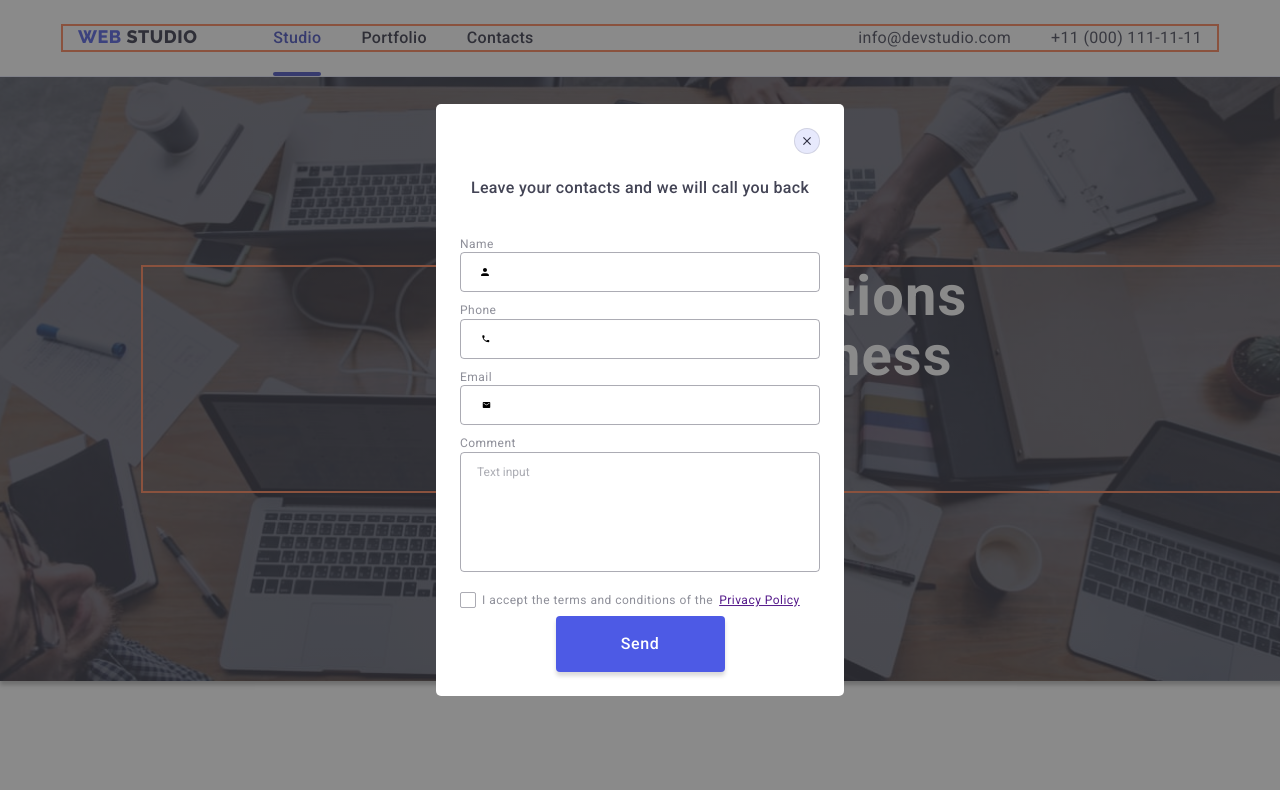
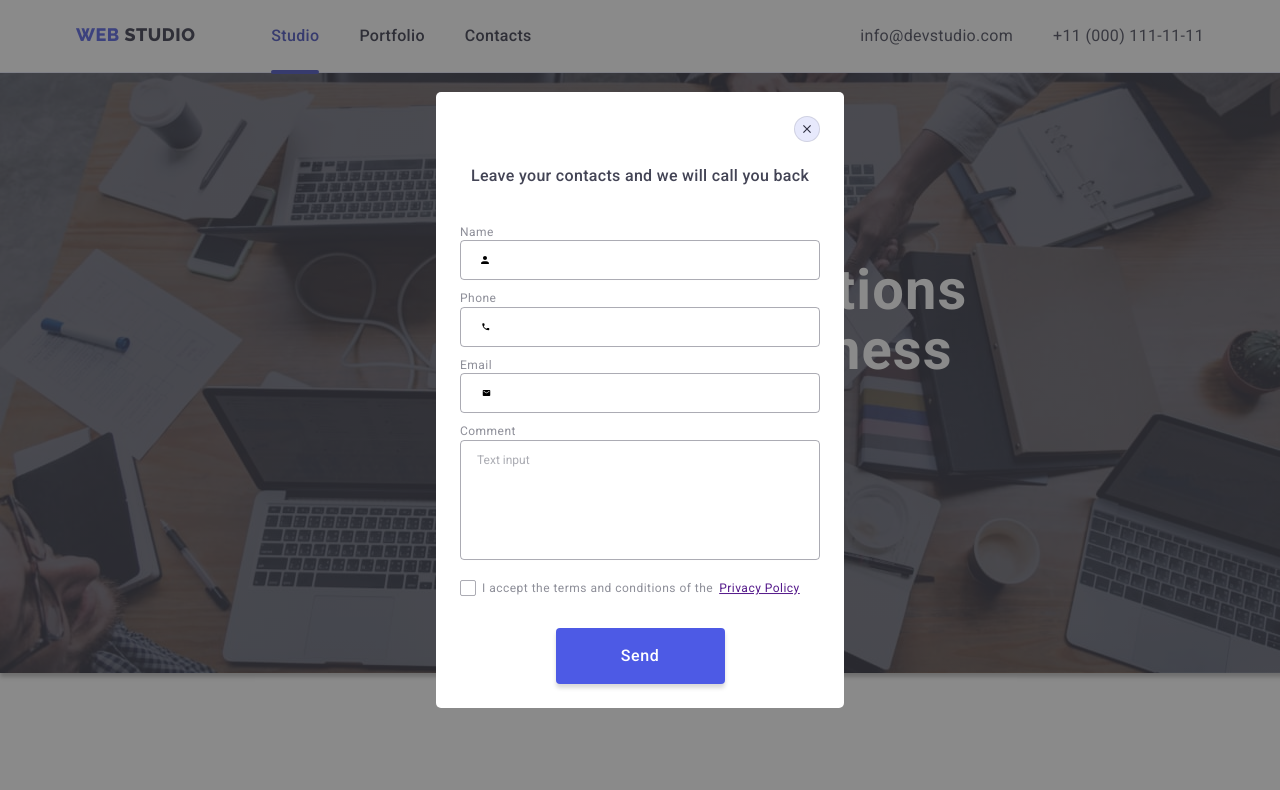
Before and after one commit to lllapinski/goit-markup-hw-06, a plain HTML site: page index.html in a window 1280 px wide. Both pictures are taken after a click on the button "Order Service". Shown: the top 790 px of the page. Drawn offline with nearby package versions, Linux system fonts and the light colour scheme.

Commit message:
Update styles.css

```diff
--- a/css/styles.css
+++ b/css/styles.css
@@ -84,7 +84,6 @@ img {
   width: 1158px;
   padding-left: 15px;
   padding-right: 15px;
-  border: solid 2px coral;
 }
 .head-container {
   border-bottom: 1px solid var(--border-color);
@@ -866,6 +865,7 @@ img {
   transition: background-color 250ms cubic-bezier(0.4, 0, 0.2, 1);
   letter-spacing: 0.04em;
   color: #ffffff;
+  margin-top: 24px;
 }
 
 .send-btn:hover,
```
